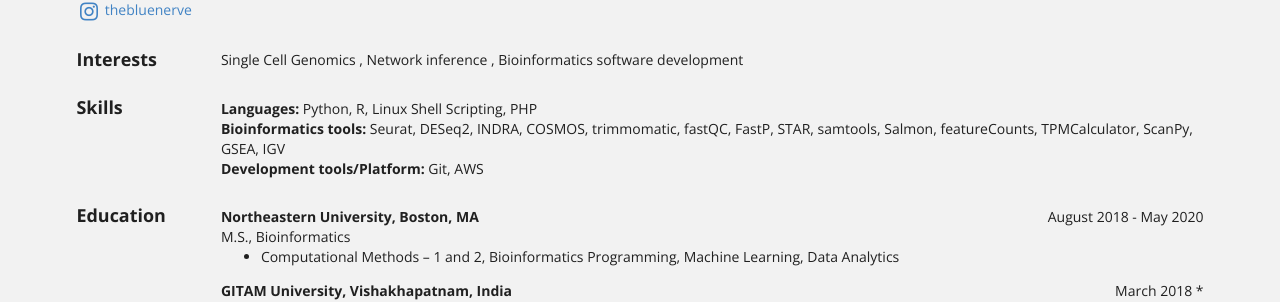
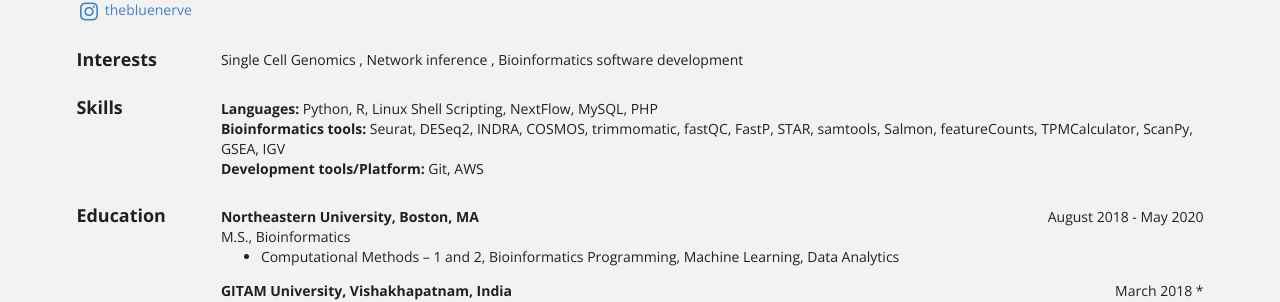
Before and after one commit to samuelbunga/samuelbunga.github.io, a Jekyll site: the page built from bio/index.html, in a window 1280 px wide. Shown: the part 208-510 px from the top of the page. Built offline with Jekyll 4.4.1, drawn with Linux system fonts in a browser that asks for light colours.

Commit message:
Update bio.json

```diff
--- a/_data/bio.json
+++ b/_data/bio.json
@@ -57,6 +57,8 @@
         "Python",
         "R",
         "Linux Shell Scripting",
+        "NextFlow",
+        "MySQL",
         "PHP"
       ]
     },
```
